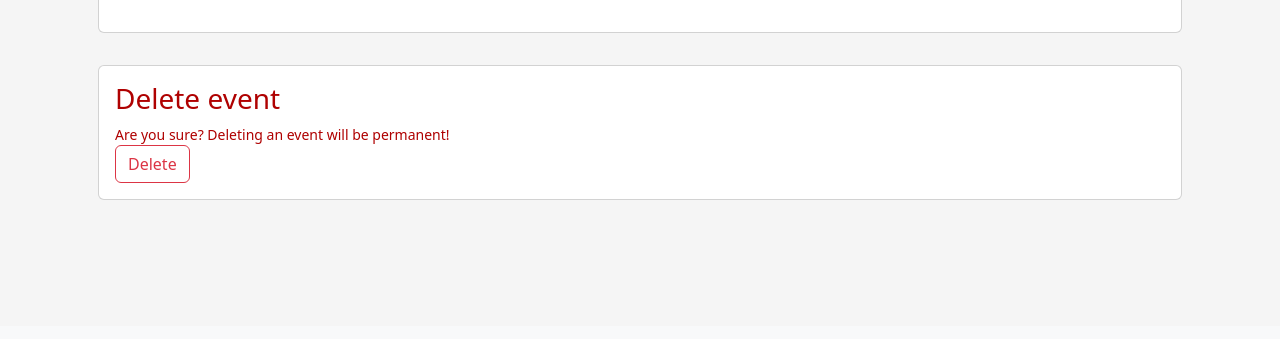
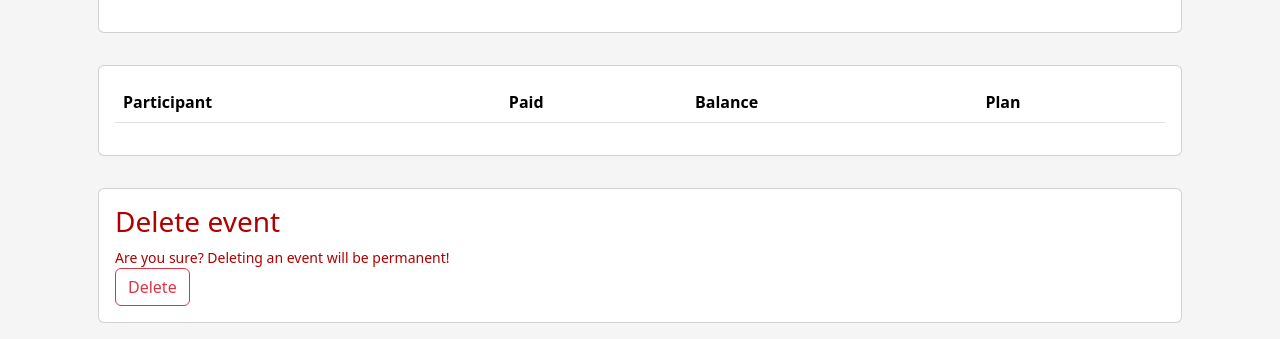
Before and after one commit to JohnTol322/Dokkie-Symfony, a Symfony app: template dokkie/templates/event/show_event.html.twig in a window 1280 px wide. Shown: the part 474-813 px from the top of the page. Before the commit the page ends 674 px from the top, so only its background shows below. Run offline with Twig, Linux system fonts and the light colour scheme; the template is opened without the code that fills it, so the values that code supplies are empty; some libraries are stand-ins or nearby versions.

Commit message:
Created template for event payment balance

```diff
--- /dev/null
+++ b/dokkie/templates/event/event_balance.html.twig
@@ -0,0 +1,40 @@
+<table class="table table-striped table-hover">
+    <thead>
+    <tr>
+        <th scope="col">Participant</th>
+        <th scope="col">Paid</th>
+        <th scope="col">Balance</th>
+        <th scope="col">Plan</th>
+    </tr>
+    </thead>
+    <tbody>
+    {% for balance in participantBalanceList %}
+        <tr>
+            <td>{{ balance.participant.user.email }}</td>
+            <td>{{ balance.total|number_format(2) }} EUR</td>
+            {% if balance.balance < 0 %}
+                <td>Receives {{ balance.balance|number_format(2)|abs }} EUR</td>
+            {% elseif balance.balance > 0 %}
+                <td>Pays {{ balance.balance|number_format(2)|abs }} EUR</td>
+            {% else %}
+                <td>-</td>
+            {% endif %}
+            <td>
+                <div class="btn-group">
+                    <button type="button" class="btn btn-secondary dropdown-toggle" data-bs-toggle="dropdown" aria-expanded="false">
+                        Payment Plan
+                    </button>
+                    <ul class="dropdown-menu">
+                        {% for plan in balance.paymentPlan %}
+                            <li><a class="dropdown-item disabled">{{ plan }}</a></li>
+                        {% endfor %}
+                        {% if balance.paymentPlan|length == 0 %}
+                        <li><a class="dropdown-item disabled">No payments</a></li>
+                        {% endif %}
+                    </ul>
+                </div>
+            </td>
+        </tr>
+    {% endfor %}
+    </tbody>
+</table>
--- a/dokkie/templates/event/show_event.html.twig
+++ b/dokkie/templates/event/show_event.html.twig
@@ -21,6 +21,9 @@
         {% include "payment/list_payments.html.twig" %}
     </div>
     <div class="card p-3 m-3">
+        {% include "event/event_balance.html.twig" %}
+    </div>
+    <div class="card p-3 m-3">
         <h3 style="color: #af0101;">Delete event</h3>
         <small style="color: #af0101;">Are you sure? Deleting an event will be permanent!</small>
         <a href="{{ path("delete_event", {id: event.id}) }}">
--- a/dokkie/templates/payment/create_payment.html.twig
+++ b/dokkie/templates/payment/create_payment.html.twig
@@ -17,7 +17,7 @@
         <input type="text" class="form-control" name="description" id="descriptionInput" />
         <label for="amountInput">Amount</label>
         <input type="number" class="form-control" name="amount" id="amountInput" min="0" value="0" step="0.01" />
-        <label for="datePaidInput">Amount</label>
+        <label for="datePaidInput">Date</label>
         <input type="date" class="form-control" name="datePaid" id="datePaidInput" />
         <button class="btn btn-lg btn-primary" type="submit">
             Create Payment
```
